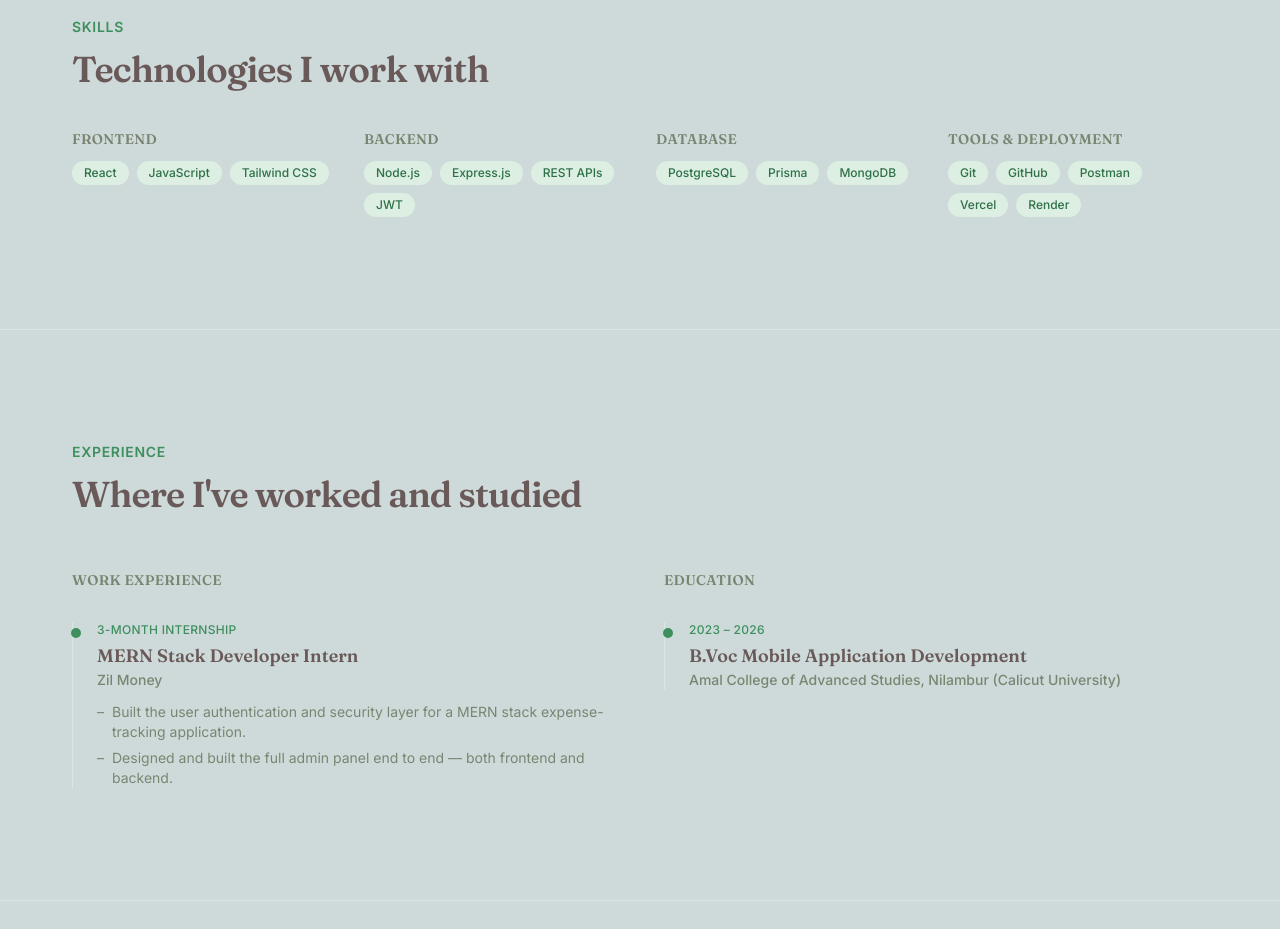
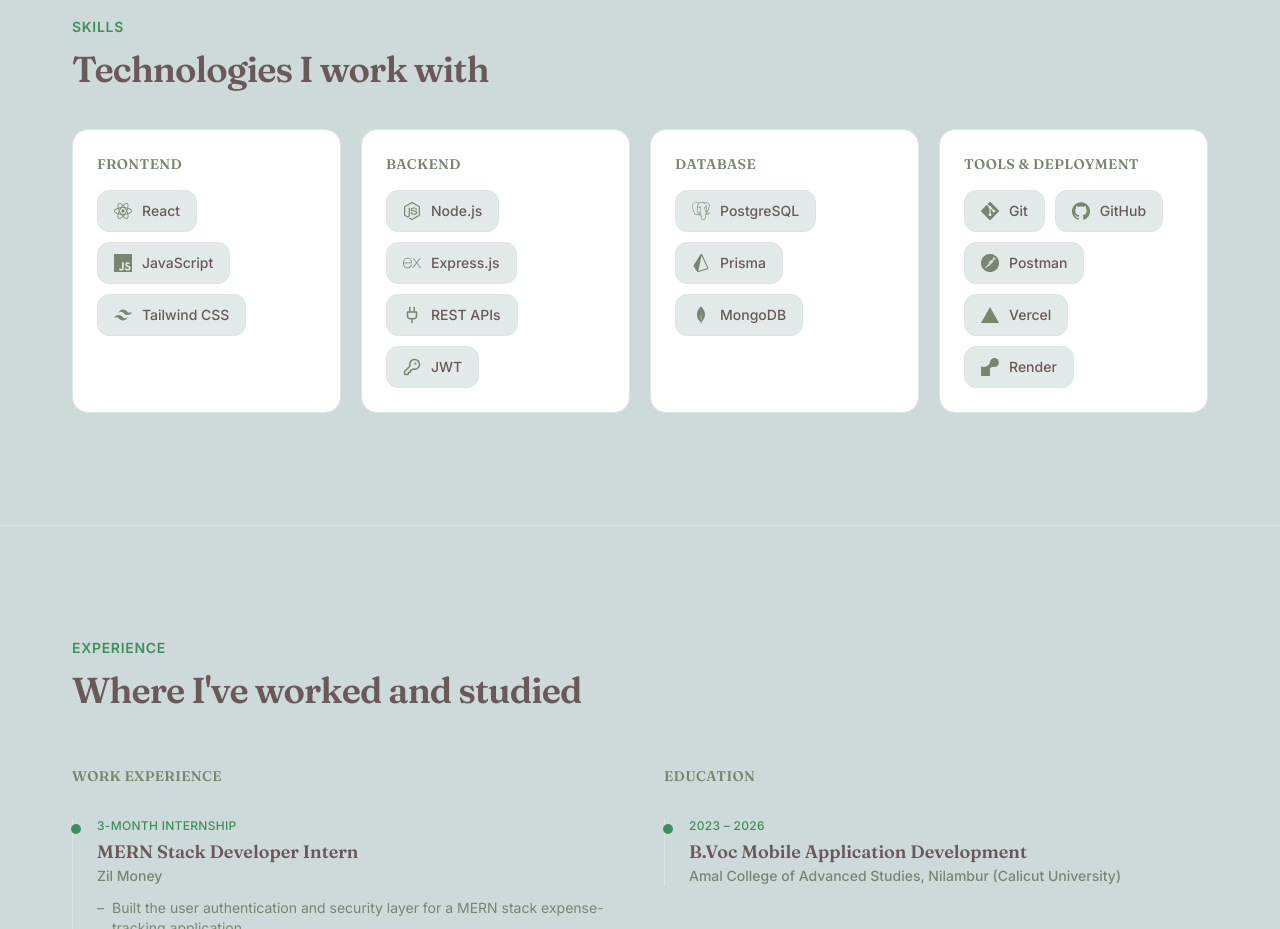
Before and after one commit to anasPalakkal/Protfolio, a React (Vite) app: page / in a window 1280 px wide. Shown: the part 1440-2369 px from the top of the page. Built offline with nearby package versions, Linux system fonts and the light colour scheme.

Commit message:
Update:skill section , add real stacks icon, and new layout

```diff
--- a/package.json
+++ b/package.json
@@ -14,7 +14,8 @@
     "@fontsource/inter": "^5.1.1",
     "lucide-react": "^0.469.0",
     "react": "^18.3.1",
-    "react-dom": "^18.3.1"
+    "react-dom": "^18.3.1",
+    "react-icons": "^5.7.0"
   },
   "devDependencies": {
     "@eslint/js": "^9.17.0",
--- a/src/components/sections/Skills.jsx
+++ b/src/components/sections/Skills.jsx
@@ -1,6 +1,6 @@
 import { Container } from '../ui/Container';
 import { SectionHeading } from '../ui/SectionHeading';
-import { Badge } from '../ui/Badge';
+import { SkillPill } from '../ui/SkillPill';
 import { skillGroups } from '../../data/skills';
 
 export function Skills() {
@@ -9,15 +9,18 @@
       <Container className="flex flex-col gap-10">
         <SectionHeading eyebrow="Skills" title="Technologies I work with" />
 
-        <div className="grid gap-8 sm:grid-cols-2 lg:grid-cols-4">
+        <div className="grid grid-cols-2 gap-3 sm:gap-5 lg:grid-cols-4">
           {skillGroups.map((group) => (
-            <div key={group.category} className="flex flex-col gap-3">
+            <div
+              key={group.category}
+              className="flex flex-col gap-4 rounded-2xl border border-border bg-surface p-4 sm:p-6"
+            >
               <h3 className="text-sm font-semibold uppercase tracking-wide text-text-secondary">
                 {group.category}
               </h3>
-              <div className="flex flex-wrap gap-2">
+              <div className="flex flex-wrap gap-2 sm:gap-2.5">
                 {group.items.map((skill) => (
-                  <Badge key={skill}>{skill}</Badge>
+                  <SkillPill key={skill} name={skill} />
                 ))}
               </div>
             </div>
--- /dev/null
+++ b/src/components/ui/SkillPill.jsx
@@ -0,0 +1,18 @@
+import { skillIcons } from '../../lib/skillIcons';
+
+export function SkillPill({ name }) {
+  const Icon = skillIcons[name];
+
+  return (
+    <div className="group flex items-center gap-2 rounded-lg border border-border bg-surface-alt px-3 py-2 transition-colors duration-200 hover:border-accent hover:bg-accent-soft sm:gap-2.5 sm:rounded-xl sm:px-4 sm:py-2.5">
+      {Icon && (
+        <Icon
+          size={18}
+          aria-hidden="true"
+          className="shrink-0 text-text-secondary transition-colors duration-200 group-hover:text-accent"
+        />
+      )}
+      <span className="text-xs font-medium text-text-primary sm:text-sm">{name}</span>
+    </div>
+  );
+}
--- /dev/null
+++ b/src/lib/skillIcons.js
@@ -0,0 +1,29 @@
+import {
+    SiReact, SiJavascript, SiTailwindcss,
+    SiNodedotjs, SiExpress,
+    SiPostgresql, SiPrisma, SiMongodb,
+    SiGit, SiGithub, SiPostman, SiVercel, SiRender,
+  } from 'react-icons/si';
+  import { KeyRound, Plug } from 'lucide-react';
+
+  /** Keyed by the exact skill name used in src/data/skills.js. */
+  export const skillIcons = {
+    'React': SiReact,
+    'JavaScript': SiJavascript,
+    'Tailwind CSS': SiTailwindcss,
+
+    'Node.js': SiNodedotjs,
+    'Express.js': SiExpress,
+    'REST APIs': Plug,
+    'JWT': KeyRound,
+
+    'PostgreSQL': SiPostgresql,
+    'Prisma': SiPrisma,
+    'MongoDB': SiMongodb,
+
+    'Git': SiGit,
+    'GitHub': SiGithub,
+    'Postman': SiPostman,
+    'Vercel': SiVercel,
+    'Render': SiRender,
+  };
```
Also changed, not shown: 1 other file (tests, documents, lock files or other folders).
